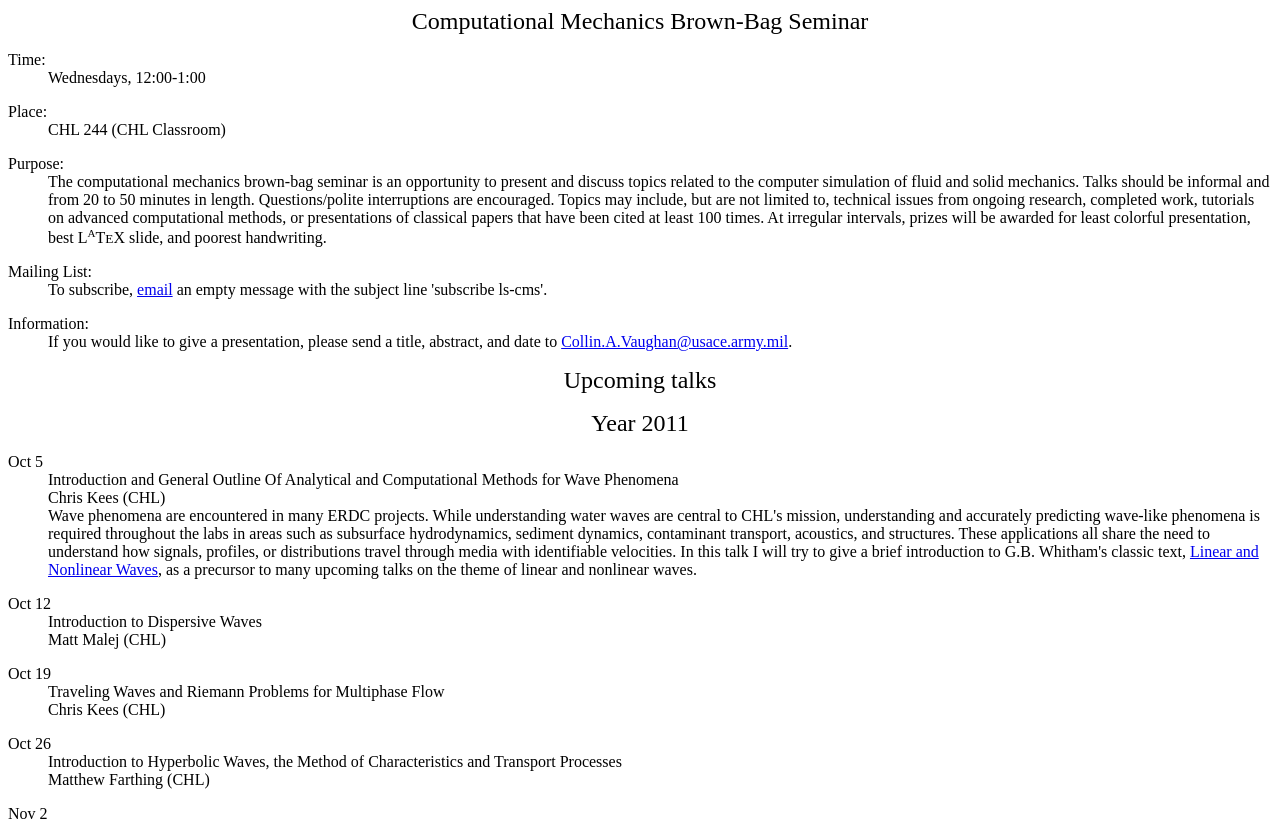
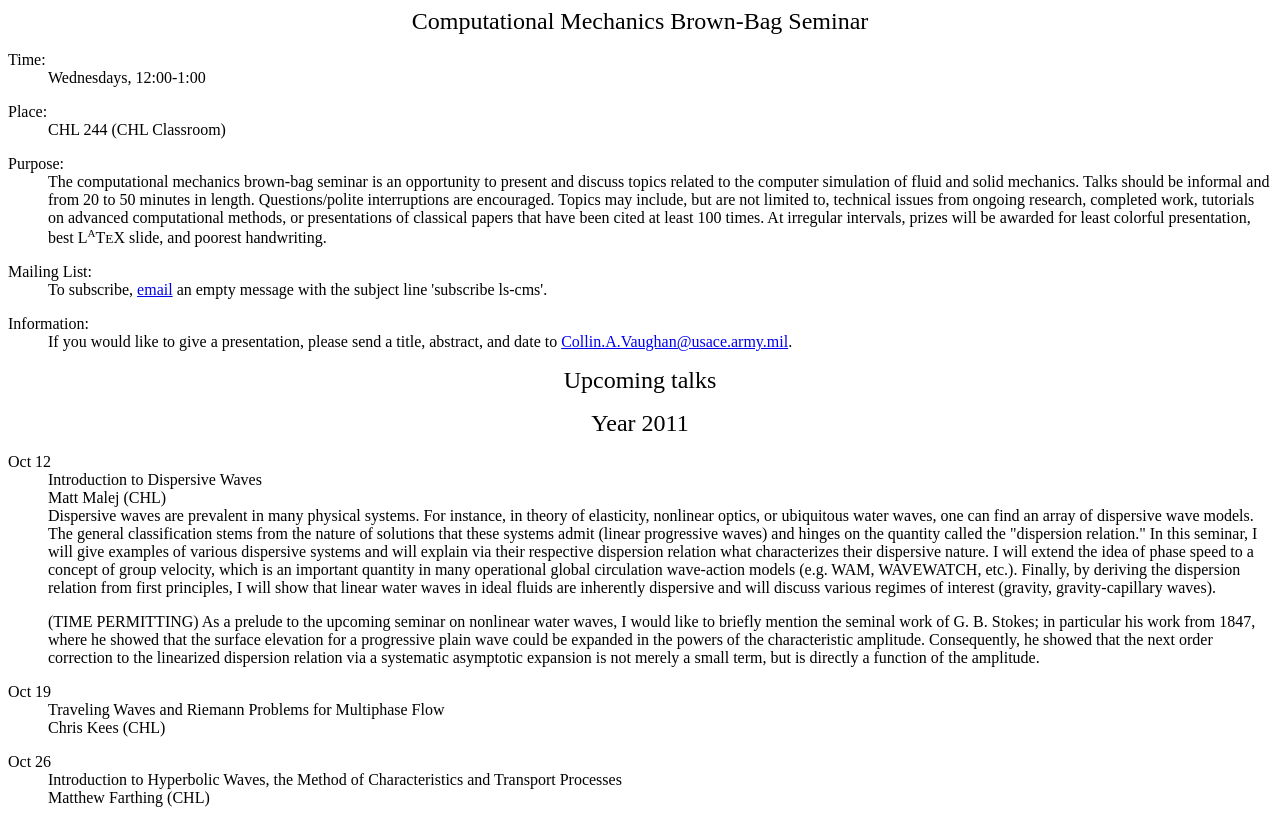
Before and after one commit to erdc/seminar, a plain HTML site: page index.html in a window 1280 px wide. Shown: the top 820 px of the page. Drawn offline with Linux system fonts and the light colour scheme.

Commit message:
added Malej's talk

```diff
--- a/index.html
+++ b/index.html
@@ -80,34 +80,38 @@ an empty message with the subject line 'subscribe ls-cms'.
 
 <P>
 <DL COMPACT>
-<DT>Oct 5</DT>
-<DD>Introduction and General Outline Of Analytical and
-  Computational Methods for Wave Phenomena
-<BR>
-Chris Kees (CHL)
-<BR>
-Wave
-  phenomena are encountered in many ERDC projects. While understanding
-  water waves are central to CHL's mission, understanding and
-  accurately predicting wave-like phenomena is required throughout the
-  labs in areas such as subsurface hydrodynamics, sediment dynamics,
-  contaminant transport, acoustics, and structures.  These
-  applications all share the need to understand how signals, profiles,
-  or distributions travel through media with identifiable
-  velocities. In this talk I will try to give a brief introduction to
-  G.B. Whitham's classic text, <A NAME="tex2html3"
-  HREF="http://www.amazon.com/Linear-Nonlinear-Waves-Applied-Mathematics/dp/0471940909">Linear and Nonlinear
-    Waves</A>,
-  as a precursor to many upcoming talks on the theme of linear and
-  nonlinear waves.
-
-<P>
-</DD>
 <DT>Oct 12</DT>
 <DD>Introduction to Dispersive Waves
 <BR>
-Matt Malej (CHL)
+Matt Malej
+  (CHL)
 <BR>
+Dispersive waves are prevalent in many physical systems.
+  For instance, in theory of elasticity, nonlinear optics, or
+  ubiquitous water waves, one can find an array of dispersive wave
+  models. The general classification stems from the nature of
+  solutions that these systems admit (linear progressive waves) and
+  hinges on the quantity called the "dispersion relation."  In this
+  seminar, I will give examples of various dispersive systems and will
+  explain via their respective dispersion relation what characterizes
+  their dispersive nature.  I will extend the idea of phase speed to a
+  concept of group velocity, which is an important quantity in many
+  operational global circulation wave-action models (e.g. WAM,
+  WAVEWATCH, etc.). Finally, by deriving the dispersion relation from
+  first principles, I will show that linear water waves in ideal
+  fluids are inherently dispersive and will discuss various regimes of
+  interest (gravity, gravity-capillary waves).
+
+<P>
+(TIME PERMITTING) As a prelude to the upcoming seminar on nonlinear
+  water waves, I would like to briefly mention the seminal work of
+  G. B. Stokes; in particular his work from 1847, where he showed that
+  the surface elevation for a progressive plain wave could be expanded
+  in the powers of the characteristic amplitude. Consequently, he
+  showed that the next order correction to the linearized dispersion
+  relation via a systematic asymptotic expansion is not merely a small
+  term, but is directly a function of the amplitude.
+
 <P>
 </DD>
 <DT>Oct 19</DT>
@@ -168,6 +172,29 @@ Kevin Winters (CHL)
 
 <P>
 <DL COMPACT>
+<DT>Oct 5</DT>
+<DD>Introduction and General Outline Of Analytical and
+  Computational Methods for Wave Phenomena
+<BR>
+Chris Kees (CHL)
+<BR>
+Wave
+  phenomena are encountered in many ERDC projects. While understanding
+  water waves are central to CHL's mission, understanding and
+  accurately predicting wave-like phenomena is required throughout the
+  labs in areas such as subsurface hydrodynamics, sediment dynamics,
+  contaminant transport, acoustics, and structures.  These
+  applications all share the need to understand how signals, profiles,
+  or distributions travel through media with identifiable
+  velocities. In this talk I will try to give a brief introduction to
+  G.B. Whitham's classic text, <A NAME="tex2html3"
+  HREF="http://www.amazon.com/Linear-Nonlinear-Waves-Applied-Mathematics/dp/0471940909">Linear and Nonlinear
+    Waves</A>,
+  as a precursor to many upcoming talks on the theme of linear and
+  nonlinear waves.
+
+<P>
+</DD>
 <DT>Apr 27</DT>
 <DD>Computational Geometry Algorithms Library (CGAL)
 <BR>
```
Also changed, not shown: 1 other file.
